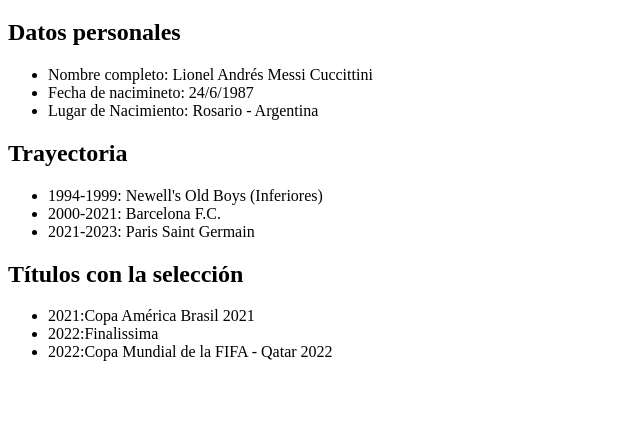
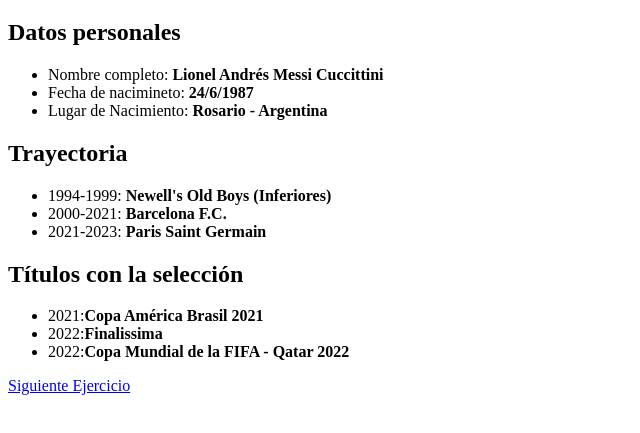
Before and after one commit to NicolasKlaver/Ejercicio1_Listas, a plain HTML site: page index.html in a window 1280 px wide. Shown: the part 61-494 px from the top of the page, without its empty margins (0-640 px from the left). Drawn offline with Linux system fonts and the light colour scheme.

Commit message:
entrega terminada

```diff
--- a/index.html
+++ b/index.html
@@ -13,18 +13,18 @@
     <section>
         <h2>Datos personales</h2>
         <ul>
-            <li>Nombre completo: Lionel Andrés Messi Cuccittini</li>
-            <li>Fecha de nacimineto: 24/6/1987</li>
-            <li>Lugar de Nacimiento: Rosario - Argentina</li>
+            <li>Nombre completo: <b>Lionel Andrés Messi Cuccittini </b> </li>
+            <li>Fecha de nacimineto: <b>24/6/1987 </b></li>
+            <li>Lugar de Nacimiento: <b>Rosario - Argentina</b></li>
         </ul>
     </section>
 
     <section>
         <h2>Trayectoria </h2>
         <ul>
-            <li>1994-1999: Newell's Old Boys (Inferiores)</li>
-            <li>2000-2021: Barcelona F.C.</li>
-            <li>2021-2023: Paris Saint Germain</li>
+            <li>1994-1999: <b>Newell's Old Boys (Inferiores)</b></li>
+            <li>2000-2021: <b>Barcelona F.C.</b></li>
+            <li>2021-2023: <b>Paris Saint Germain</b></li>
         </ul>
 
     </section>
@@ -32,11 +32,17 @@
     <section>
         <h2>Títulos con la selección</h2>
         <ul>
-            <li>2021:Copa América Brasil 2021</li>
-            <li>2022:Finalissima</li>
-            <li>2022:Copa Mundial de la FIFA - Qatar 2022</li>
+            <li>2021:<b>Copa América Brasil 2021</b></li>
+            <li>2022:<b>Finalissima</b></li>
+            <li>2022:<b>Copa Mundial de la FIFA - Qatar 2022</b></li>
         </ul>
 
     </section>
+
+
+    <footer>
+        <a href="index2.html" target="_blank">Siguiente Ejercicio </a>
+    </footer>
+
 </body>
 </html>
```
Also changed, not shown: index2.html (+7 -2 lines).
